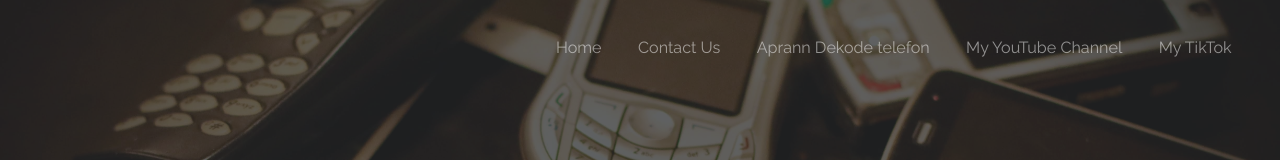
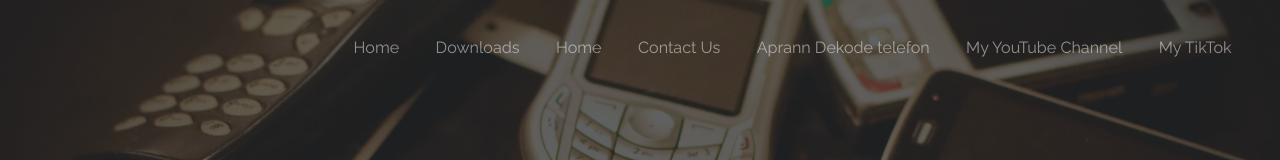
Before and after one commit to Douva/deblokemvit-website, a plain HTML site: page index.html in a window 1280 px wide. Shown: the top 160 px of the page. Drawn offline with nearby package versions, Linux system fonts and the light colour scheme.

Commit message:
Update index.html

```diff
--- a/index.html
+++ b/index.html
@@ -47,6 +47,8 @@
         </h1>
         <nav id="nav">
             <ul>
+                <li><a href="index.html">Home</a></li>
+                <li><a href="index.html">Downloads</a></li>
                 <li><a href="index.html">Home</a></li>
                 <li><a href="https://api.whatsapp.com/send?phone=50948402740&fbclid=IwAR0KfK4_nocDNsDevnUe-U5tdwwAs4mTPjPp4TfsmR-zumKDxeEyYIWWaqY" target="_blank">Contact Us</a></li>
                 <li><a href="https://bit.ly/375r0Ha" alt="_blank">Aprann Dekode telefon</a></li>
```
